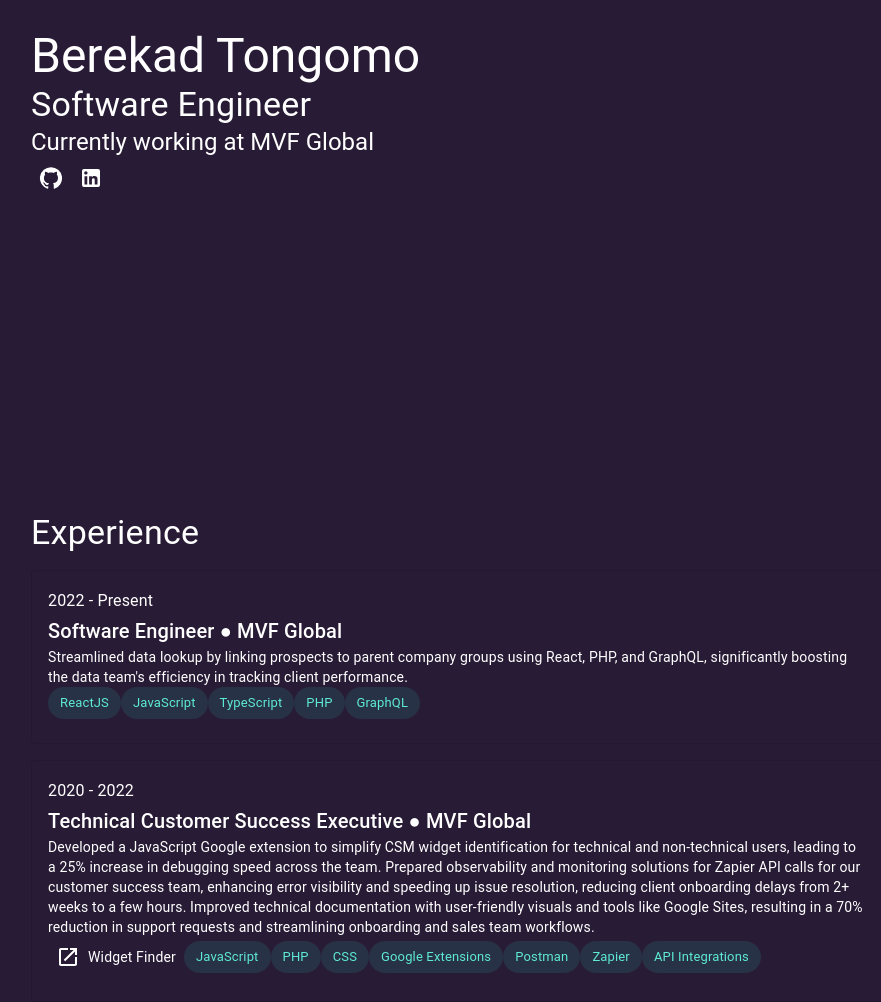
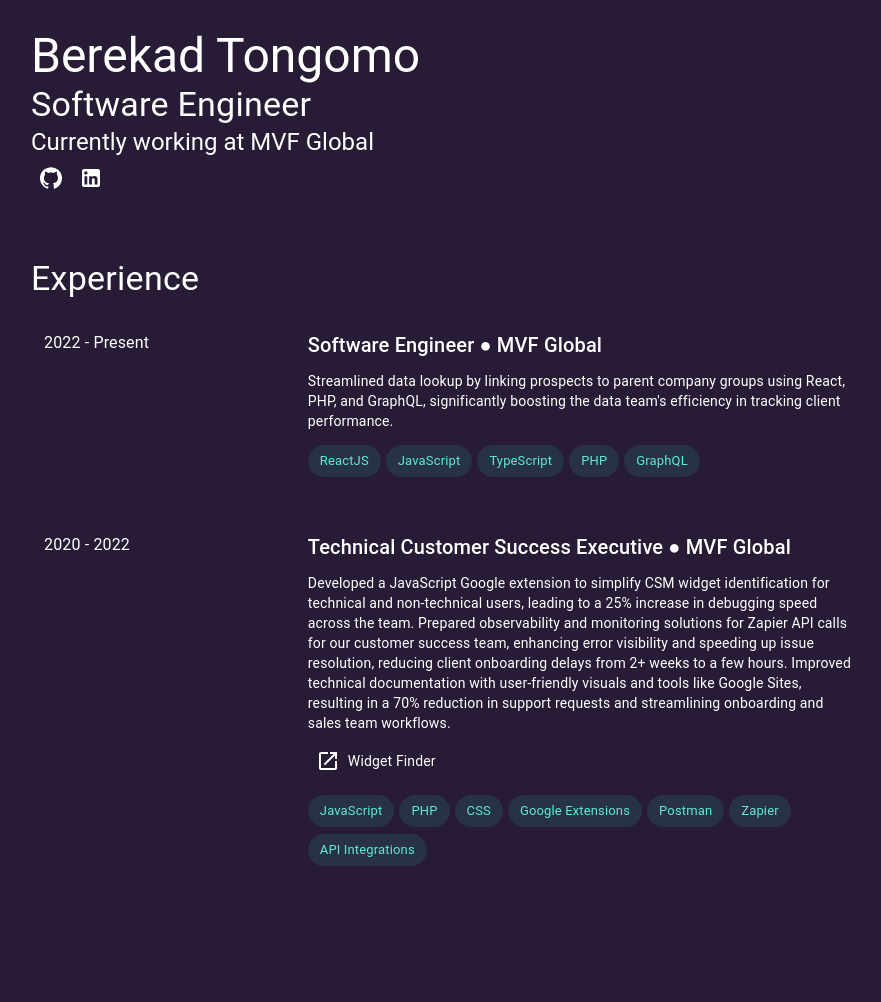
Before and after one commit to kadton/berekad-tongomo, a Gatsby site: page / in a window 1280 px wide. Shown: the whole page, without its empty margins (183-1064 px from the left). After the commit the page ends 891 px from the top, so only its background shows below. Built offline with nearby package versions, Linux system fonts and the light colour scheme; Gatsby itself is replaced by a stand-in of ours.

Commit message:
001-feature-main-content: Created main content

```diff
--- a/gatsby-config.ts
+++ b/gatsby-config.ts
@@ -3,20 +3,26 @@
 const config: GatsbyConfig = {
   siteMetadata: {
     title: `berekad tongomo`,
-    siteUrl: `https://www.yourdomain.tld`
+    siteUrl: `https://www.yourdomain.tld`,
   },
   // More easily incorporate content into your pages through automatic TypeScript type generation and better GraphQL IntelliSense.
   // If you use VSCode you can also use the GraphQL plugin
   // Learn more at: https://gatsby.dev/graphql-typegen
   graphqlTypegen: true,
-  plugins: ["gatsby-plugin-image", "gatsby-plugin-sharp", "gatsby-transformer-sharp", {
-    resolve: 'gatsby-source-filesystem',
-    options: {
-      "name": "images",
-      "path": "./src/images/"
+  plugins: [
+    "gatsby-plugin-image",
+    "gatsby-plugin-sharp",
+    "gatsby-transformer-sharp",
+    "gatsby-plugin-styled-components",
+    {
+      resolve: "gatsby-source-filesystem",
+      options: {
+        name: "images",
+        path: "./src/images/",
+      },
+      __key: "images",
     },
-    __key: "images"
-  }]
+  ],
 };
 
 export default config;
--- a/package.json
+++ b/package.json
@@ -20,14 +20,17 @@
     "@emotion/styled": "^11.11.0",
     "@mui/icons-material": "^5.13.7",
     "@mui/material": "^5.13.7",
+    "babel-plugin-styled-components": "^2.1.4",
     "gatsby": "^5.11.0",
     "gatsby-core-utils": "^4.11.0",
     "gatsby-plugin-image": "^3.11.0",
     "gatsby-plugin-sharp": "^5.11.0",
+    "gatsby-plugin-styled-components": "^6.11.0",
     "gatsby-source-filesystem": "^5.11.0",
     "gatsby-transformer-sharp": "^5.11.0",
     "react": "^18.2.0",
-    "react-dom": "^18.2.0"
+    "react-dom": "^18.2.0",
+    "styled-components": "^6.0.3"
   },
   "devDependencies": {
     "@types/node": "^20.3.3",
--- a/src/components/Experience.tsx
+++ b/src/components/Experience.tsx
@@ -8,6 +8,8 @@
   CardContent,
   IconButton,
   Chip,
+  styled,
+  Hidden,
 } from "@mui/material";
 import LaunchIcon from "@mui/icons-material/Launch";
 import { config } from "../config";
@@ -53,32 +55,100 @@
   summary,
   projects,
   skills,
+  link,
 }: IWorkExperience) {
   return (
     <Grid item>
-      <Card variant="outlined">
-        <CardContent>
+      <a
+        style={{ textDecoration: "none" }}
+        href={link}
+        target="_blank"
+        rel="noopener noreferrer"
+      >
+        <StyledCard variant="outlined">
+          <Hidden smDown>
+            <Box flex={1} flexBasis="30%">
               <Typography variant="subtitle1">
                 {start} - {end}
               </Typography>
-          <Typography variant="h6">
+            </Box>
+          </Hidden>
+          <Box flex={1} flexBasis="70%">
+            <CardContent className="card-content">
+              <Hidden smUp>
+                <Typography variant="subtitle1" className="mb">
+                  {start} - {end}
+                </Typography>
+              </Hidden>
+              <Typography variant="h6" className="mb company-role">
                 {role} {"\u25CF"} {company}
               </Typography>
-          <Typography variant="body2">{summary}</Typography>
+              <Typography variant="body2" className="mb">
+                {summary}
+              </Typography>
+              <Hidden smUp>
+                {skills.map((skill) => (
+                  <Chip label={skill} color="secondary" className="skills mt" />
+                ))}
+              </Hidden>
               {projects.map((project) => (
+                <Box mt={1} mb={1}>
                   <LinkTextIcon {...project} key={project.name} />
+                </Box>
               ))}
+              <Hidden smDown>
                 {skills.map((skill) => (
-            <Chip label={skill} color="secondary" />
+                  <Chip label={skill} color="secondary" className="skills mt" />
                 ))}
+              </Hidden>
             </CardContent>
-      </Card>
+          </Box>
+        </StyledCard>
+      </a>
     </Grid>
   );
 }
 
+const StyledCard = styled(Card)`
+  display: flex;
+  padding: 12px;
+  padding-bottom: 0px;
+
+  transition: background-color 0.3s ease;
+  &:hover {
+    background-color: rgba(94, 234, 212, 0.2);
+
+    .company-role {
+      color: #5eead4;
+      transition: color 0.3s ease;
+    }
+  }
+
+  .clickable-wrapper {
+    text-decoration: none;
+  }
+
+  .skills {
+    margin-right: 5px;
+    cursor: inherit;
+  }
+
+  .card-content {
+    padding-top: 0;
+  }
+
+  .mb {
+    margin-bottom: 0.5em;
+  }
+
+  .mt {
+    margin-top: 0.5em;
+  }
+`;
+
 const Experience = () => {
   return (
+    <Box>
       <Container maxWidth="md">
         <Box mt={4} mb={2}>
           <Typography variant="h4">Experience</Typography>
@@ -89,6 +159,7 @@
           ))}
         </Grid>
       </Container>
+    </Box>
   );
 };
 
--- a/src/components/HeroSection.tsx
+++ b/src/components/HeroSection.tsx
@@ -8,7 +8,6 @@
     display: "flex",
     flexDirection: "row",
     justifyContent: "center",
-    height: "480px",
     width: "100%",
     color: "text.primary",
     padding: "28px",
```
Also changed, not shown: 1 other file. Lines whose indentation alone changed are shown as unchanged.
